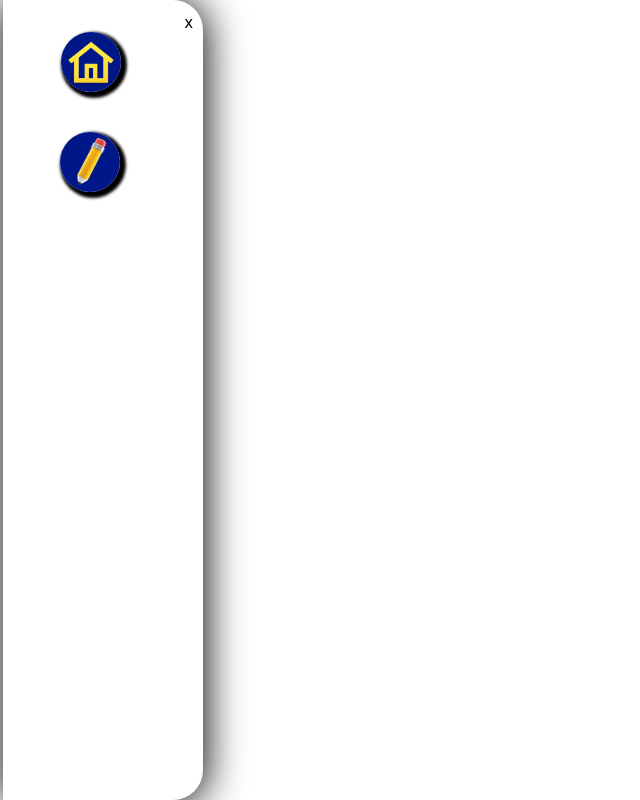
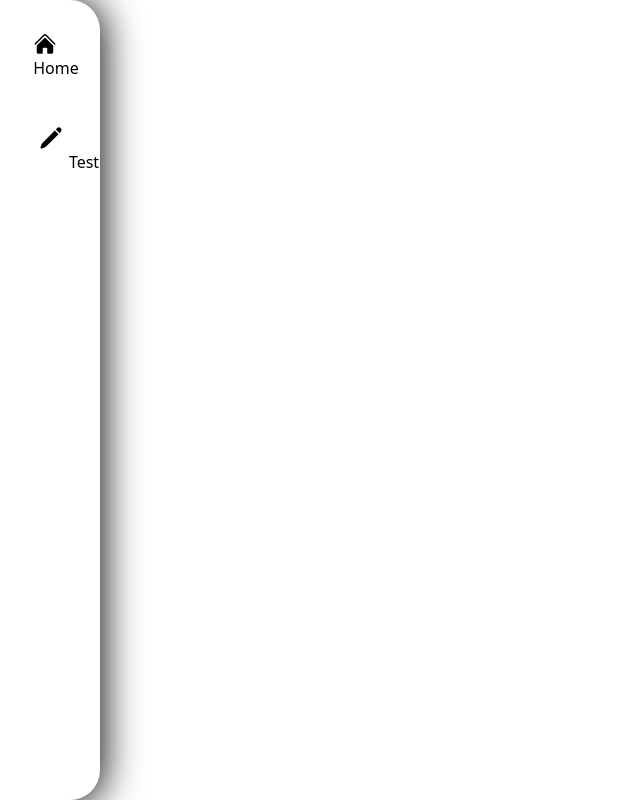
Before and after one commit to Vmkmanoj/Exam-portal, a React (Vite) app in the folder frontend/: page /home in a window 1280 px wide. Shown: the whole page, without its empty margins (0-640 px from the left). Built offline with nearby package versions, Linux system fonts and the light colour scheme.

Commit message:
updated nav

```diff
--- a/frontend/src/componant/home/home.jsx
+++ b/frontend/src/componant/home/home.jsx
@@ -10,6 +10,7 @@ function Home(){
 
       <div>
 
+            <h1>heloo home</h1>
 
 
       </div>
--- a/frontend/src/componant/nav/nav.css
+++ b/frontend/src/componant/nav/nav.css
@@ -6,13 +6,12 @@
     /* margin-top: 30px; */
     position: fixed; /* Fixed position to slide in and out */
     top: 0;
-    left: -200px; /* Adjust to your sidebar width */
-    width: 200px; /* Width of your sidebar */
+    /* Adjust to your sidebar width */
+    width: 100px; /* Width of your sidebar */
     height: 100%; /* Full height */
     background-color: white; /* Background color */
     box-shadow: 1px 2px 40px 1px ; /* Optional shadow */
     transition: left 0.3s ease; /* Smooth transition for sliding */
-
 
 }
 .sidebar-visible {
--- a/frontend/src/componant/nav/nav.jsx
+++ b/frontend/src/componant/nav/nav.jsx
@@ -5,52 +5,46 @@ import pen from "../nav/pen.jpg";
 import logo from "../nav/Home.jpg";
 
 function Nav() {
-    const [isSidebarVisible, setSidebarVisible] = useState(true); // State to control sidebar visibility
+
     const navigate = useNavigate();
 
-    const toggleSidebar = () => {
-        setSidebarVisible(!isSidebarVisible); // Toggle sidebar visibility
-    };
+
 
     const handleNavigation = (path) => {
         navigate(path); // Navigate to the specified path
-        setSidebarVisible(false); // Hide sidebar after navigating
     };
 
     return (
 
         <>
-
-         {/* Button to open the sidebar */}
-         {!isSidebarVisible && (
-                <button onClick={toggleSidebar} className="open-button text-2xl mt-5 ml-6">
-                    &#9776;Open
-                </button>
-            )}
-        <div
-            className={`mainbox ${isSidebarVisible ? "sidebar-visible" : "sidebar-hidden"} transition-all duration-300`}
-            style={{ left: isSidebarVisible ? "3px" : "-200px" }} // Adjust the width based on your sidebar's width
-        >
+        <div className={`mainbox  transition-all duration-300`}>
 
             <div className="flex flex-col ml-14 justify-between items-center mr-20">
-                {/* Button to close the sidebar */}
-                <button onClick={toggleSidebar} className="close-button">x</button>
 
-                {/* Sidebar content */}
-                {isSidebarVisible && (
+
                     <ul className="flex flex-col items-center justify-center gap-10 cursor-pointer mt-8">
                         <li>
+
                             <Link to="/home" className="button-home">
-                                <img src={logo} alt="Home" />
+                            <svg xmlns="http://www.w3.org/2000/svg" viewBox="0 0 24 24" fill="currentColor" className="size-6">
+  <path d="M11.47 3.841a.75.75 0 0 1 1.06 0l8.69 8.69a.75.75 0 1 0 1.06-1.061l-8.689-8.69a2.25 2.25 0 0 0-3.182 0l-8.69 8.69a.75.75 0 1 0 1.061 1.06l8.69-8.689Z" />
+  <path d="m12 5.432 8.159 8.159c.03.03.06.058.091.086v6.198c0 1.035-.84 1.875-1.875 1.875H15a.75.75 0 0 1-.75-.75v-4.5a.75.75 0 0 0-.75-.75h-3a.75.75 0 0 0-.75.75V21a.75.75 0 0 1-.75.75H5.625a1.875 1.875 0 0 1-1.875-1.875v-6.198a2.29 2.29 0 0 0 .091-.086L12 5.432Z" />
+</svg>
+
                             </Link>
+                            Home
                         </li>
                         <li>
-                            <button onClick={() => handleNavigation("/taketest")} className="button-home ml-7">
-                                <img src={pen} alt="Take Test" />
+                            <button onClick={() => handleNavigation("/taketest")}
+                                className="button-home ml-14">
+                               <svg xmlns="http://www.w3.org/2000/svg" viewBox="0 0 24 24" fill="currentColor" className="size-6">
+  <path d="M21.731 2.269a2.625 2.625 0 0 0-3.712 0l-1.157 1.157 3.712 3.712 1.157-1.157a2.625 2.625 0 0 0 0-3.712ZM19.513 8.199l-3.712-3.712-12.15 12.15a5.25 5.25 0 0 0-1.32 2.214l-.8 2.685a.75.75 0 0 0 .933.933l2.685-.8a5.25 5.25 0 0 0 2.214-1.32L19.513 8.2Z" />
+</svg>  Test
+
                             </button>
                         </li>
                     </ul>
-                )}
+
             </div>
         </div>
 
```
